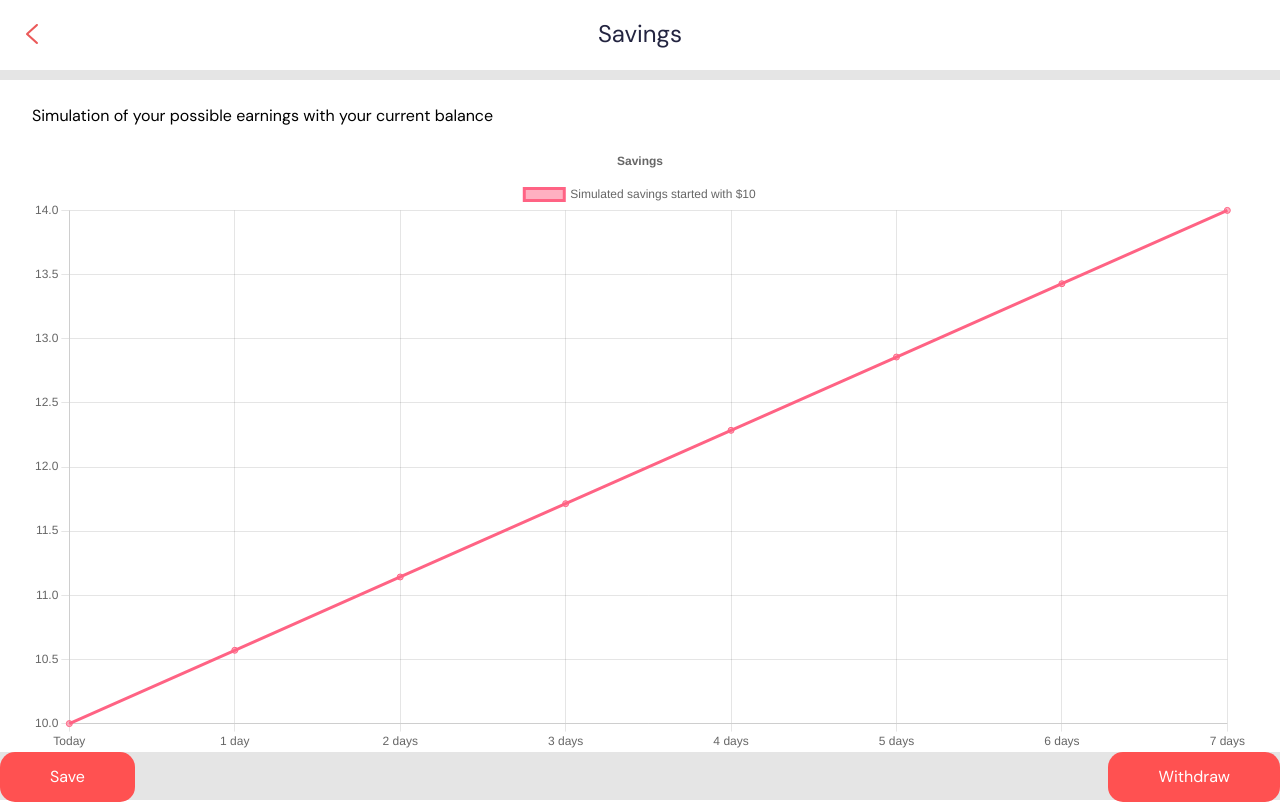
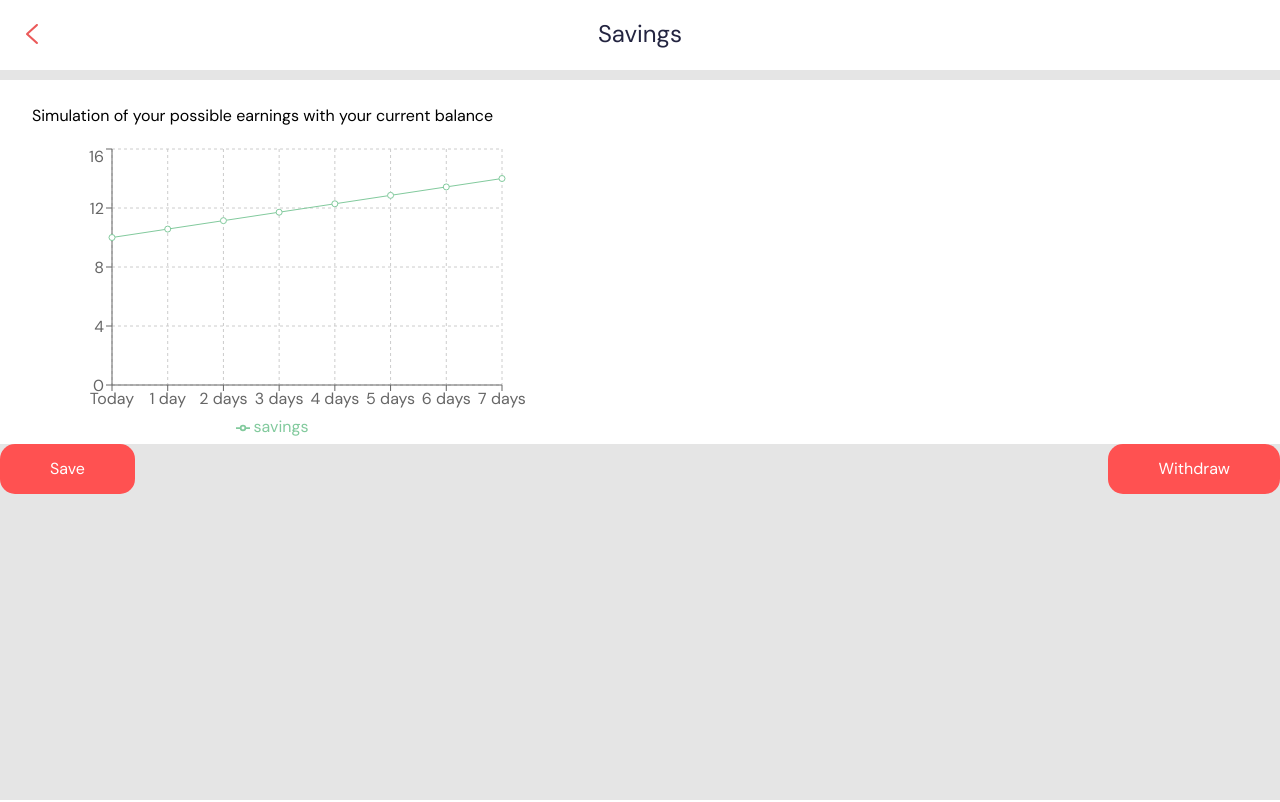
Before and after one commit to afonsosilva91/little-wallet, a Next.js app in the folder web/: page /savings in a window 1280 px wide. Built offline with nearby package versions, Linux system fonts and the light colour scheme.

Commit message:
New charts package

```diff
--- a/web/package.json
+++ b/web/package.json
@@ -12,13 +12,12 @@
     "@next/font": "^13.0.0",
     "@web3modal/ethereum": "^2.0.0-beta.1",
     "@web3modal/react": "^2.0.0-beta.1",
-    "chart.js": "^3.0.0",
     "ethers": "^5.7.2",
     "next": "13.0.0",
     "next-pwa": "^5.6.0",
     "react": "18.2.0",
-    "react-chartjs-2": "^4.3.1",
-    "react-dom": "18.2.0"
+    "react-dom": "18.2.0",
+    "recharts": "^2.1.16"
   },
   "devDependencies": {
     "autoprefixer": "^10.4.13",
--- a/web/pages/savings.js
+++ b/web/pages/savings.js
@@ -1,41 +1,17 @@
 import {
-  Chart as ChartJS,
-  CategoryScale,
-  LinearScale,
-  PointElement,
-  LineElement,
-  Title,
+  LineChart,
+  Line,
+  XAxis,
+  YAxis,
+  CartesianGrid,
   Tooltip,
   Legend,
-} from "chart.js";
+  ResponsiveContainer,
+} from "recharts";
 import Link from "next/link";
 import Image from "next/image";
-import { Line } from "react-chartjs-2";
-
-ChartJS.register(
-  CategoryScale,
-  LinearScale,
-  PointElement,
-  LineElement,
-  Title,
-  Tooltip,
-  Legend
-);
 
 const Savings = () => {
-  const options = {
-    responsive: true,
-    plugins: {
-      legend: {
-        position: "top",
-      },
-      title: {
-        display: true,
-        text: "Savings",
-      },
-    },
-  };
-
   const labels = [
     "Today",
     "1 day",
@@ -47,26 +23,61 @@ const Savings = () => {
     "7 days",
   ];
 
-  const data = {
-    labels,
-    datasets: [
-      {
-        label: "Simulated savings started with $10",
-        data: [
-          10,
-          10 + 4 / 7,
-          10 + (4 / 7) * 2,
-          10 + (4 / 7) * 3,
-          10 + (4 / 7) * 4,
-          10 + (4 / 7) * 5,
-          10 + (4 / 7) * 6,
-          10 + (4 / 7) * 7,
-        ],
-        borderColor: "rgb(255, 99, 132)",
-        backgroundColor: "rgba(255, 99, 132, 0.5)",
-      },
-    ],
-  };
+  // const data = {
+  //   labels,
+  //   datasets: [
+  //     {
+  //       label: "Simulated savings started with $10",
+  //       data: [
+  //         10,
+  //         10 + 4 / 7,
+  //         10 + (4 / 7) * 2,
+  //         10 + (4 / 7) * 3,
+  //         10 + (4 / 7) * 4,
+  //         10 + (4 / 7) * 5,
+  //         10 + (4 / 7) * 6,
+  //         10 + (4 / 7) * 7,
+  //       ],
+  //       borderColor: "rgb(255, 99, 132)",
+  //       backgroundColor: "rgba(255, 99, 132, 0.5)",
+  //     },
+  //   ],
+  // };
+
+  const data = [
+    {
+      name: "Today",
+      savings: 10,
+    },
+    {
+      name: "1 day",
+      savings: 10 + 4 / 7,
+    },
+    {
+      name: "2 days",
+      savings: 10 + (4 / 7) * 2,
+    },
+    {
+      name: "3 days",
+      savings: 10 + (4 / 7) * 3,
+    },
+    {
+      name: "4 days",
+      savings: 10 + (4 / 7) * 4,
+    },
+    {
+      name: "5 days",
+      savings: 10 + (4 / 7) * 5,
+    },
+    {
+      name: "6 days",
+      savings: 10 + (4 / 7) * 6,
+    },
+    {
+      name: "7 days",
+      savings: 10 + (4 / 7) * 7,
+    },
+  ];
 
   return (
     <>
@@ -92,9 +103,24 @@ const Savings = () => {
           <h3 className="w-100 mb-4">
             Simulation of your possible earnings with your current balance
           </h3>
-          <div className="">
-            <Line options={options} data={data} />
-          </div>
+          <LineChart
+            width={500}
+            height={300}
+            data={data}
+            margin={{
+              top: 5,
+              right: 30,
+              left: 20,
+              bottom: 5,
+            }}
+          >
+            <CartesianGrid strokeDasharray="3 3" />
+            <XAxis dataKey="name" />
+            <YAxis />
+            <Tooltip />
+            <Legend />
+            <Line type="monotone" dataKey="savings" stroke="#82ca9d" />
+          </LineChart>
         </div>
 
         <div className="h-screen flex flex-col ">
```
Also changed, not shown: 1 other file (tests, documents, lock files or other folders).
